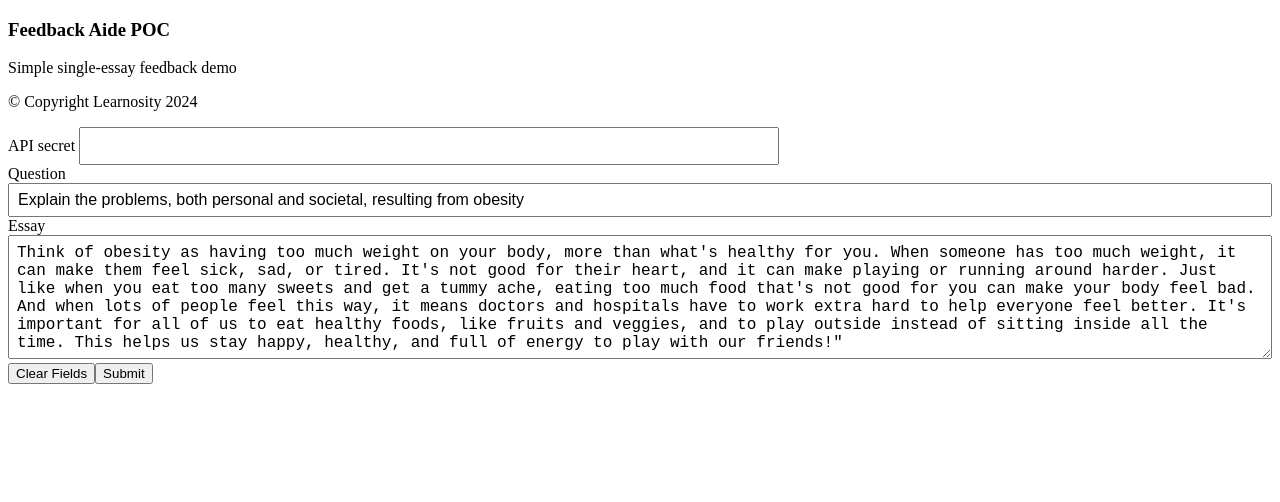
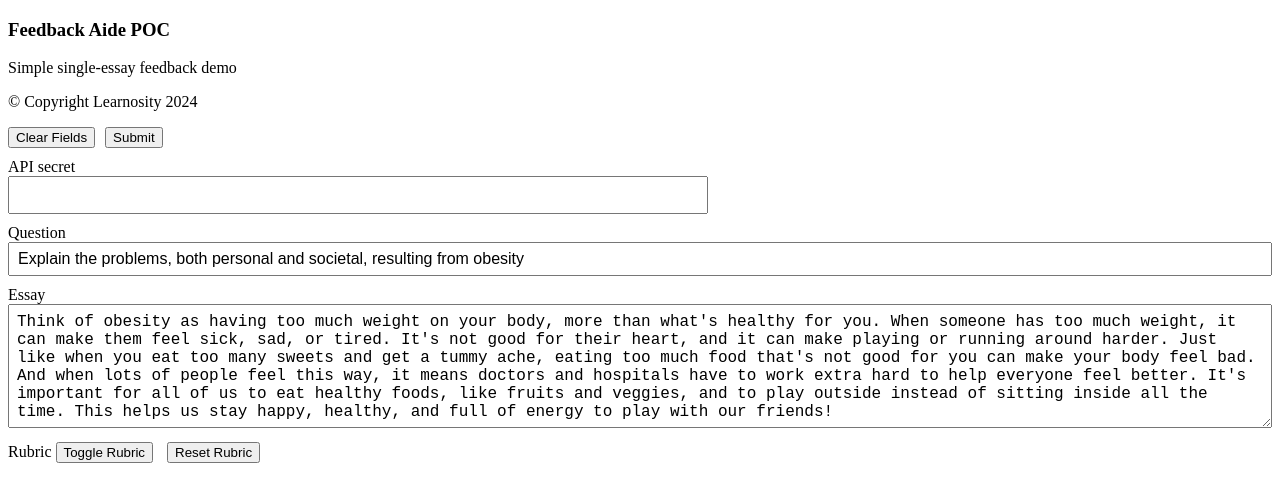
Before and after one commit to srayeskyPF/srayeskypf.github.io, a plain HTML site: page index.html in a window 1280 px wide. Drawn offline with Linux system fonts and the light colour scheme.

Commit message:
added rubric adjustment

```diff
--- a/index.html
+++ b/index.html
@@ -13,6 +13,11 @@
             font-size: 16px;
             resize: vertical; /* Allows resizing textarea vertically */
             overflow: hidden; /* Hides scroll bar */
+            overflow-y: scroll;
+        }
+
+        .margin {
+            margin: 0px 0px 10px;
         }
 
         /* Script to make the input and textarea auto-expand */
@@ -25,22 +30,29 @@
     <p>&copy; Copyright Learnosity 2024</p>
     <div>
         <!-- <form onsubmit="setupFeedbackAide()"> -->
-            <div>
-                <label for="field3">API secret</label>
-                <input style="width: 700px" type="text" id="field3" oninput="adjustInputHeight(this)" name="field1" value="">
+            <div class="margin" style="display: flex;">
+                <button onclick="clearFields()">Clear Fields</button>
+                <input style="margin-left: 10px;" type="submit" value="Submit" onclick="setupFeedbackAide()">
             </div>
-            <div>
-                <label for="field1">Question</label>
+            <label for="field3">API secret</label>
+            <div class="margin">
+                <input style="width: 700px" type="text" id="field3" oninput="adjustInputHeight(this)" name="field3" value="">
+            </div>
+            <label for="field1">Question</label>
+            <div class="margin">
                 <input type="text" id="field1" oninput="adjustInputHeight(this)" name="field1" value="Explain the problems, both personal and societal, resulting from obesity">
+            </div class="margin">
+            <label for="field2">Essay</label>
+            <div class="margin">
+                <textarea type="text" id="field2" oninput="adjustTextareaHeight(this)" name="field2">Think of obesity as having too much weight on your body, more than what's healthy for you. When someone has too much weight, it can make them feel sick, sad, or tired. It's not good for their heart, and it can make playing or running around harder. Just like when you eat too many sweets and get a tummy ache, eating too much food that's not good for you can make your body feel bad. And when lots of people feel this way, it means doctors and hospitals have to work extra hard to help everyone feel better. It's important for all of us to eat healthy foods, like fruits and veggies, and to play outside instead of sitting inside all the time. This helps us stay happy, healthy, and full of energy to play with our friends!</textarea>
             </div>
-            <div>
-                <label for="field2">Essay</label>
-                <textarea type="text" id="field2" oninput="adjustTextareaHeight(this)" name="field2">Think of obesity as having too much weight on your body, more than what's healthy for you. When someone has too much weight, it can make them feel sick, sad, or tired. It's not good for their heart, and it can make playing or running around harder. Just like when you eat too many sweets and get a tummy ache, eating too much food that's not good for you can make your body feel bad. And when lots of people feel this way, it means doctors and hospitals have to work extra hard to help everyone feel better. It's important for all of us to eat healthy foods, like fruits and veggies, and to play outside instead of sitting inside all the time. This helps us stay happy, healthy, and full of energy to play with our friends!"</textarea>
+            <label for="field4">Rubric</label>
+            <button onclick="toggle()">Toggle Rubric</button>
+            <button style="margin-left: 10px;" onclick="resetRubric()">Reset Rubric</button>
+            <div class="margin">
+                <textarea style="display: none;" type="text" id="field4" oninput="adjustTextareaHeight(this)" name="field4"></textarea>
             </div>
-            <div style="display: flex;">
-                <button onclick="clearFields()">Clear Fields</button>
-                <input type="submit" value="Submit" onclick="setupFeedbackAide()">
-            </div>
+
         <!-- </form> -->
     </div>
     <!-- STEP 2. Include the script to load LearnosityFeedback API -->
@@ -70,7 +82,7 @@
         // The Rubric. This is the scoring rubric used to guide our feedback and scoring
         // This is one of the input parameters required by the feedbackSession method
         // See Docs on this here: https://help.learnosity.com/hc/en-us/articles/19937827979805-Feedback-Aide-Rubrics
-        var rubric = `
+        var initialRubric = `
                 {
             "title": "Obesity Essay Rubric",
             "type": "analytic",
@@ -258,7 +270,7 @@
 
                 //  STEP 1. Get an OAuth key and secret (provided here in external json file)
                 const secret = document.querySelector('#field3').value
-                sessionStorage.setItem('apiSecret', secret);
+                localStorage.setItem('apiSecret', secret);
                 // Create the Basic Auth header
                 const authHeader = 'Basic ' + btoa(`OSFVQ1kzSRdpgUTnIIN1qPGXvDJTueOE:${secret}`);
 
@@ -296,10 +308,8 @@
                 // STEP 2: Create an app instance using LearnosityFeedbackAide.init
                 const question = document.querySelector('#field1').value
                 const essay = document.querySelector('#field2').value
-
-                console.log('question', question);
-                console.log('essay', essay);
-
+                const rubric = document.querySelector('#field4').value
+                localStorage.setItem('rubric', rubric);
                 const feedbackApp = await LearnosityFeedbackAide.init();
 
                 const sessionUuid = newSessionUuid();
@@ -353,16 +363,37 @@
             element.style.height = element.scrollHeight + 'px';
         }
         function checkSecret() {
-            console.log('checkSecret');
-            const secret = sessionStorage.getItem('apiSecret') ?? '';
+            const secret = localStorage.getItem('apiSecret') ?? '';
             document.querySelector('#field3').value = secret
+        }
+        function checkRubric() {
+            const rubric = localStorage.getItem('rubric') ?? initialRubric;
+            localStorage.setItem('rubric', rubric);
+            document.querySelector('#field4').value = rubric
+        }
+        function toggle() {
+            let rubricElement = document.querySelector('#field4');
+            let display = document.querySelector('#field4').style.display;
+            if(display !== 'none') {
+                rubricElement.style.display = 'none'
+            } else {
+                rubricElement.style.display = 'block';
+            }
+            adjustTextareaHeight(document.getElementById('field4'));
+        }
+        function resetRubric() {
+            let rubricElement = document.querySelector('#field4');
+            rubricElement.value = initialRubric;
+            localStorage.removeItem('rubric');
         }
 
         // Initialize both fields' heights on page load
         window.onload = function() {
+            checkSecret();
+            checkRubric();
             adjustInputHeight(document.getElementById('field1'));
             adjustTextareaHeight(document.getElementById('field2'));
-            checkSecret();
+            adjustTextareaHeight(document.getElementById('field4'));
         };
     </script>
 </body>
```
